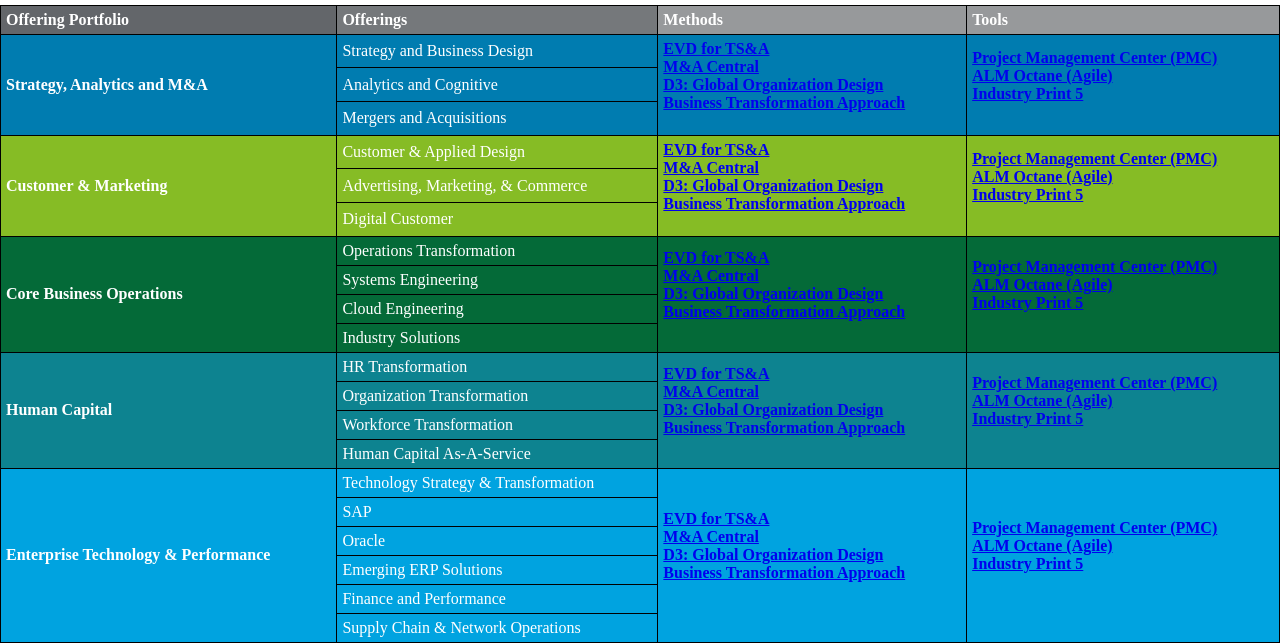
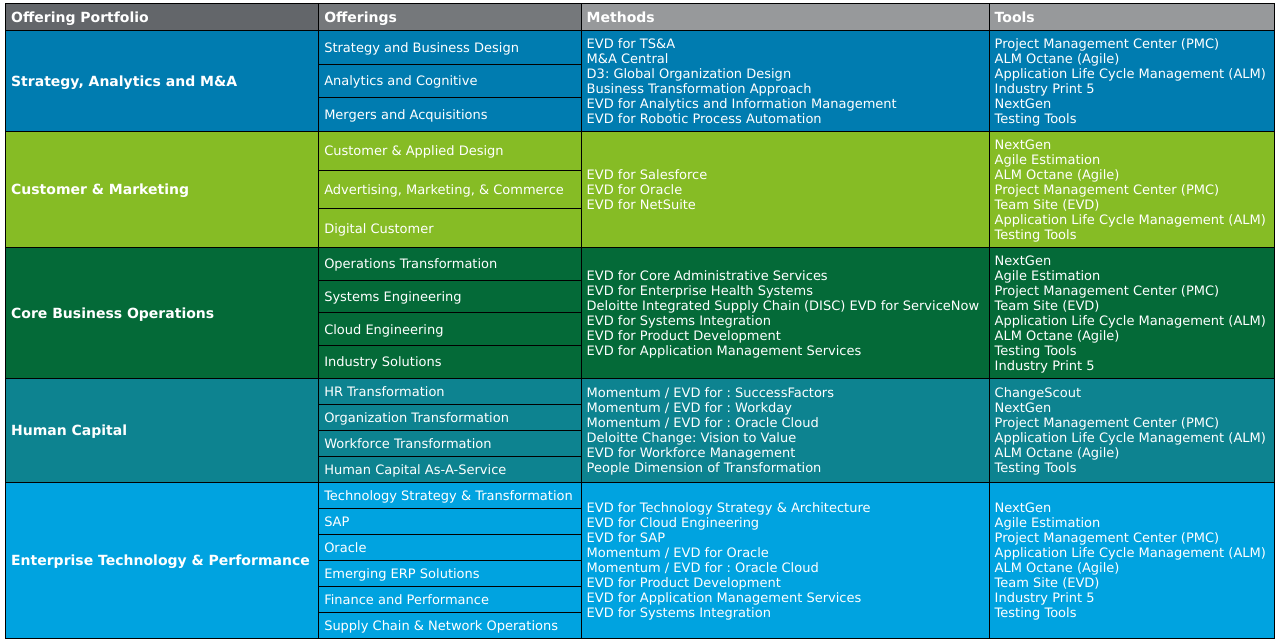
Before and after one commit to codingakash4/APAC-DE-COP-M-T-, a plain HTML site: page index.html in a window 1280 px wide. Shown: the part 165-809 px from the top of the page. Drawn offline with Linux system fonts and the light colour scheme.

Commit message:
Add files via upload

```diff
--- a/css/style.css
+++ b/css/style.css
@@ -1,15 +1,50 @@
 body{
-  margin: 0;
+  margin: 5px;
   }
 h2{
-  margin: 8px;
+  margin: 5px;
 }
-table, th, td {
+table,td{
   border: 1px solid black;
   border-collapse: collapse;
+  font-family: verdana;
+  font-style: normal;
+  font-size: 13px;
 }
-th, td {
+th{
+  border: 1px solid black;
+  border-collapse: collapse;
+  font-family: verdana;
+  font-style: normal;
+  font-size: 14px;
   padding: 5px;
   text-align: left;
   color: white;
 }
+td{
+  border: 1px solid black;
+  border-collapse: collapse;
+  font-family: verdana;
+  font-style: normal;
+  font-size: 13px;
+  padding: 5px;
+  text-align: left;
+  color: white;
+}
+a:link {
+  text-decoration: none;
+  color: white
+}
+
+a:visited {
+  text-decoration: none;
+}
+
+a:hover {
+  text-decoration: underline;
+  color: blue;
+}
+
+a:active {
+  text-decoration: underline;
+}
--- a/index.html
+++ b/index.html
@@ -13,23 +13,30 @@
 
     <table style="width:100%">
       <tr>
-        <th style="background-color:#63666A">Offering Portfolio</th>
-        <th style="background-color:#75787B">Offerings</th>
-        <th style="background-color:#97999B">Methods</th>
-        <th style="background-color:#97999B">Tools</th>
+        <th class="header1" style="background-color:#63666A">Offering Portfolio</th>
+        <th class="header1" style="background-color:#75787B">Offerings</th>
+        <th class="header1" style="background-color:#97999B">Methods</th>
+        <th class="header1" style="background-color:#97999B">Tools</th>
       </tr>
       <tr>
         <th rowspan="3" style="background-color:#007CB0">Strategy, Analytics and M&A</th>
         <td style="background-color:#007CB0">Strategy and Business Design</td>
-        <th rowspan="3" style="background-color:#007CB0"><a href="https://consulting.deloitteresources.com/sandd/cmt/methods/Pages/evd_tech_strat.aspx">EVD for TS&A </a><br>
+        <td rowspan="3" style="background-color:#007CB0">
+          <a href="https://consulting.deloitteresources.com/sandd/cmt/methods/Pages/evd_tech_strat.aspx">EVD for TS&A </a><br>
           <a href="https://global.deloitteresources.com/services/manda/pages/ma_central.aspx">M&A Central</a><br>
           <a href="https://methods.deloitteresources.com/GlobalOrganizationDesignMethod/index.htm">D3: Global Organization Design</a><br>
-          <a href="https://methods.deloitteresources.com/BusinessTransformation/index.htm">Business Transformation Approach</a><br><br>
-        </th>
-        <th rowspan="3" style="background-color:#007CB0"><a href="https://consulting.deloitteresources.com/sandd/cmt/enablingtools/Pages/pmc.aspx">Project Management Center (PMC)</a><br>
-          <a href="https://consulting.deloitteresources.com/sandd/cmt/enablingtools/Pages/Octane.aspx">ALM Octane (Agile)</a><br>
-          <a href="https://consulting.deloitteresources.com/sandd/cmt/enablingtools/Pages/Octane.aspx">Industry Print 5</a><br><br>
-        </th>
+          <a href="https://methods.deloitteresources.com/BusinessTransformation/index.htm">Business Transformation Approach</a><br>
+          <a href="https://consulting.deloitteresources.com/sandd/cmt/methods/Pages/evdim.aspx">EVD for Analytics and Information Management</a><br>
+          <a href="https://consulting.deloitteresources.com/sandd/cmt/methods/Pages/EVD-for-Robotic-Process-Automation.aspx">EVD for Robotic Process Automation</a><br>
+        </td>
+        <td rowspan="3" style="background-color:#007CB0">
+          <a href="https://consulting.deloitteresources.com/sandd/cmt/enablingtools/Pages/pmc.aspx">Project Management Center (PMC)</a><br>
+          <a style="col" href="https://consulting.deloitteresources.com/sandd/cmt/enablingtools/Pages/Octane.aspx">ALM Octane (Agile)</a><br>
+          <a href="https://consulting.deloitteresources.com/sandd/cmt/enablingtools/Pages/HP-ALM-Sprinter.aspx">Application Life Cycle Management (ALM)</a><br>
+          <a href="https://consulting.deloitteresources.com/sandd/cmt/enablingtools/Pages/Octane.aspx">Industry Print 5</a><br>
+          <a href="https://consulting.deloitteresources.com/sandd/cmt/enablingtools/Pages/estimate.aspx">NextGen</a><br>
+          <a href="https://consulting.deloitteresources.com/sandd/cmt/enablingtools/Pages/Home.aspx">Testing Tools</a><br>
+        </td>
       </tr>
       <tr>
         <td style="background-color:#007CB0">Analytics and Cognitive</td>
@@ -42,15 +49,20 @@
       <tr>
         <th rowspan="3" style="background-color:#86BC25">Customer & Marketing</th>
         <td style="background-color:#86BC25">Customer & Applied Design</td>
-        <th rowspan="3" style="background-color:#86BC25"><a href="https://consulting.deloitteresources.com/sandd/cmt/methods/Pages/evd_tech_strat.aspx">EVD for TS&A </a><br>
-          <a href="https://global.deloitteresources.com/services/manda/pages/ma_central.aspx">M&A Central</a><br>
-          <a href="https://methods.deloitteresources.com/GlobalOrganizationDesignMethod/index.htm">D3: Global Organization Design</a><br>
-          <a href="https://methods.deloitteresources.com/BusinessTransformation/index.htm">Business Transformation Approach</a><br><br>
-        </th>
-        <th rowspan="3" style="background-color:#86BC25"><a href="https://consulting.deloitteresources.com/sandd/cmt/enablingtools/Pages/pmc.aspx">Project Management Center (PMC)</a><br>
-          <a href="https://consulting.deloitteresources.com/sandd/cmt/enablingtools/Pages/Octane.aspx">ALM Octane (Agile)</a><br>
-          <a href="https://consulting.deloitteresources.com/sandd/cmt/enablingtools/Pages/Octane.aspx">Industry Print 5</a><br><br>
-        </th>
+        <td rowspan="3" style="background-color:#86BC25">
+            <a href="https://consulting.deloitteresources.com/sandd/cmt/methods/Pages/evd_sf.aspx">EVD for Salesforce</a><br>
+            <a href="https://consulting.deloitteresources.com/sandd/cmt/methods/Pages/evdoracle.aspx">EVD for Oracle</a><br>
+            <a href="https://consulting.deloitteresources.com/sandd/cmt/methods/Pages/evdnetsuite.aspx">EVD for NetSuite</a><br>
+        </td>
+        <td rowspan="3" style="background-color:#86BC25">
+            <a href="https://consulting.deloitteresources.com/sandd/cmt/enablingtools/Pages/estimate.aspx">NextGen</a><br>
+            <a href="https://www.km.deloitteresources.com/sites/live/consulting/_layouts/DTTS.DR.KAMDocumentForms/KAMDisplay.aspx?List=513ae4d5-443f-4bc1-9f25-8f68dc5aa0c0&ID=2201225">Agile Estimation</a><br>
+            <a href="https://consulting.deloitteresources.com/sandd/cmt/enablingtools/Pages/Octane.aspx">ALM Octane (Agile)</a></br>
+            <a href="https://consulting.deloitteresources.com/sandd/cmt/enablingtools/Pages/pmc.aspx">Project Management Center (PMC)</a></br>
+            <a href="https://consulting.deloitteresources.com/sandd/cmt/methods/Pages/SharePoint_Method_Delivery.aspx">Team Site (EVD)</a></br>
+            <a href="https://consulting.deloitteresources.com/sandd/cmt/enablingtools/Pages/HP-ALM-Sprinter.aspx">Application Life Cycle Management (ALM)</a></br>
+            <a href="https://consulting.deloitteresources.com/sandd/cmt/enablingtools/Pages/Home.aspx">Testing Tools</a></br>
+        </td>
       </tr>
       <tr>
         <td style="background-color:#86BC25">Advertising, Marketing, & Commerce</td>
@@ -63,15 +75,25 @@
       <tr>
         <th rowspan="4" style="background-color:#046A38">Core Business Operations</th>
         <td style="background-color:#046A38">Operations Transformation</td>
-        <th rowspan="4" style="background-color:#046A38"><a href="https://consulting.deloitteresources.com/sandd/cmt/methods/Pages/evd_tech_strat.aspx">EVD for TS&A </a><br>
-          <a href="https://global.deloitteresources.com/services/manda/pages/ma_central.aspx">M&A Central</a><br>
-          <a href="https://methods.deloitteresources.com/GlobalOrganizationDesignMethod/index.htm">D3: Global Organization Design</a><br>
-          <a href="https://methods.deloitteresources.com/BusinessTransformation/index.htm">Business Transformation Approach</a><br><br>
-        </th>
-        <th rowspan="4" style="background-color:#046A38"><a href="https://consulting.deloitteresources.com/sandd/cmt/enablingtools/Pages/pmc.aspx">Project Management Center (PMC)</a><br>
-          <a href="https://consulting.deloitteresources.com/sandd/cmt/enablingtools/Pages/Octane.aspx">ALM Octane (Agile)</a><br>
-          <a href="https://consulting.deloitteresources.com/sandd/cmt/enablingtools/Pages/Octane.aspx">Industry Print 5</a><br><br>
-        </th>
+        <td rowspan="4" style="background-color:#046A38">
+            <a href="https://consulting.deloitteresources.com/sandd/cmt/methods/Pages/evdcas.aspx">EVD for Core Administrative Services</a><br>
+            <a href="https://consulting.deloitteresources.com/sandd/cmt/methods/Pages/evdehr.aspx">EVD for Enterprise Health Systems</a><br>
+            <a href="https://consulting.deloitteresources.com/sandd/cmt/methods/Pages/disc_mrc.aspx">Deloitte Integrated Supply Chain (DISC)</a>
+            <a href="https://consulting.deloitteresources.com/sandd/cmt/methods/Pages/EVD-for-Service-Now.aspx">EVD for ServiceNow</a><br>
+            <a href="https://consulting.deloitteresources.com/sandd/cmt/methods/Pages/evdsi.aspx">EVD for Systems Integration</a><br>
+            <a href="https://consulting.deloitteresources.com/sandd/cmt/methods/Pages/evdproddev.aspx">EVD for Product Development</a><br>
+            <a href="https://consulting.deloitteresources.com/sandd/cmt/methods/Pages/evdams.aspx">EVD for Application Management Services</a><br>
+        </td>
+        <td rowspan="4" style="background-color:#046A38">
+          <a href="https://consulting.deloitteresources.com/sandd/cmt/enablingtools/Pages/estimate.aspx">NextGen</a><br>
+            <a href="https://www.km.deloitteresources.com/sites/live/consulting/_layouts/DTTS.DR.KAMDocumentForms/KAMDisplay.aspx?List=513ae4d5-443f-4bc1-9f25-8f68dc5aa0c0&ID=2201225">Agile Estimation</a><br>
+            <a href="https://consulting.deloitteresources.com/sandd/cmt/enablingtools/Pages/pmc.aspx">Project Management Center (PMC)</a></br>
+            <a href="https://consulting.deloitteresources.com/sandd/cmt/methods/Pages/SharePoint_Method_Delivery.aspx">Team Site (EVD)</a></br>
+            <a href="https://consulting.deloitteresources.com/sandd/cmt/enablingtools/Pages/HP-ALM-Sprinter.aspx">Application Life Cycle Management (ALM)</a></br>
+            <a href="https://consulting.deloitteresources.com/sandd/cmt/enablingtools/Pages/Octane.aspx">ALM Octane (Agile)</a></br>
+            <a href="https://consulting.deloitteresources.com/sandd/cmt/enablingtools/Pages/Home.aspx">Testing Tools</a></br>
+            <a href="https://consulting.deloitteresources.com/sandd/cmt/enablingtools/Pages/Octane.aspx">Industry Print 5</a>
+        </td>
       </tr>
       <tr>
         <td style="background-color:#046A38">Systems Engineering</td>
@@ -85,15 +107,22 @@
       <tr>
         <th rowspan="4" style="background-color:#0D8390">Human Capital</th>
         <td style="background-color:#0D8390">HR Transformation</td>
-        <th rowspan="4" style="background-color:#0D8390"><a href="https://consulting.deloitteresources.com/sandd/cmt/methods/Pages/evd_tech_strat.aspx">EVD for TS&A </a><br>
-          <a href="https://global.deloitteresources.com/services/manda/pages/ma_central.aspx">M&A Central</a><br>
-          <a href="https://methods.deloitteresources.com/GlobalOrganizationDesignMethod/index.htm">D3: Global Organization Design</a><br>
-          <a href="https://methods.deloitteresources.com/BusinessTransformation/index.htm">Business Transformation Approach</a><br><br>
-        </th>
-        <th rowspan="4" style="background-color:#0D8390"><a href="https://consulting.deloitteresources.com/sandd/cmt/enablingtools/Pages/pmc.aspx">Project Management Center (PMC)</a><br>
+        <td rowspan="4" style="background-color:#0D8390">
+            <a href="https://consulting.deloitteresources.com/sandd/cmt/methods/Pages/EVD-for-SuccessFactors.aspx">Momentum / EVD for : SuccessFactors</a><br>
+            <a href="https://consulting.deloitteresources.com/sandd/cmt/methods/Pages/evd_workday.aspx">Momentum / EVD for : Workday</a><br>
+            <a href="https://consulting.deloitteresources.com/sandd/cmt/methods/Pages/EVD-for-Oracle-Cloud.aspx">Momentum / EVD for : Oracle Cloud</a><br>
+            <a href="https://consulting.deloitteresources.com/sandd/cmt/methods/Pages/Deloitte-Change-Vision-to-Value.aspx">Deloitte Change: Vision to Value</a><br>
+            <a href="https://consulting.deloitteresources.com/sandd/cmt/methods/Pages/evdlco.aspx">EVD for Workforce Management</a><br>
+            <a href="https://consulting.deloitteresources.com/sandd/cmt/methods/Pages/pdot_mrc.aspx">People Dimension of Transformation</a><br>
+        </td>
+        <td rowspan="4" style="background-color:#0D8390">
+          <a href="https://consulting.deloitteresources.com/sandd/cmt/enablingtools/Pages/pmc.aspx">ChangeScout</a><br>
+          <a href="https://consulting.deloitteresources.com/sandd/cmt/enablingtools/Pages/estimate.aspx">NextGen</a><br>
+          <a href="https://consulting.deloitteresources.com/sandd/cmt/enablingtools/Pages/pmc.aspx">Project Management Center (PMC)</a><br>
+          <a href="https://consulting.deloitteresources.com/sandd/cmt/enablingtools/Pages/HP-ALM-Sprinter.aspx">Application Life Cycle Management (ALM)</a><br>
           <a href="https://consulting.deloitteresources.com/sandd/cmt/enablingtools/Pages/Octane.aspx">ALM Octane (Agile)</a><br>
-          <a href="https://consulting.deloitteresources.com/sandd/cmt/enablingtools/Pages/Octane.aspx">Industry Print 5</a><br><br>
-        </th>
+          <a href="https://consulting.deloitteresources.com/sandd/cmt/enablingtools/Pages/Home.aspx">Testing Tools</a><br>
+        </td>
       </tr>
       <tr>
         <td style="background-color:#0D8390">Organization Transformation</td>
@@ -110,15 +139,26 @@
       <tr>
         <th rowspan="6" style="background-color:#00A3E0">Enterprise Technology & Performance</th>
         <td style="background-color:#00A3E0">Technology Strategy & Transformation</td>
-        <th rowspan="6" style="background-color:#00A3E0"><a href="https://consulting.deloitteresources.com/sandd/cmt/methods/Pages/evd_tech_strat.aspx">EVD for TS&A </a><br>
-          <a href="https://global.deloitteresources.com/services/manda/pages/ma_central.aspx">M&A Central</a><br>
-          <a href="https://methods.deloitteresources.com/GlobalOrganizationDesignMethod/index.htm">D3: Global Organization Design</a><br>
-          <a href="https://methods.deloitteresources.com/BusinessTransformation/index.htm">Business Transformation Approach</a><br><br>
-        </th>
-        <th rowspan="6" style="background-color:#00A3E0"><a href="https://consulting.deloitteresources.com/sandd/cmt/enablingtools/Pages/pmc.aspx">Project Management Center (PMC)</a><br>
+        <td rowspan="6" style="background-color:#00A3E0">
+            <a href="https://consulting.deloitteresources.com/sandd/cmt/methods/Pages/evd_tech_strat.aspx">EVD for Technology Strategy & Architecture</a><br>
+            <a href="https://consulting.deloitteresources.com/sandd/cmt/methods/Pages/EVD-for-Cloud.aspx">EVD for Cloud Engineering</a><br>
+            <a href="https://consulting.deloitteresources.com/sandd/cmt/methods/Pages/evdsap.aspx">EVD for SAP</a><br>
+            <a href="https://hrtech.deloitte.com/momentum#/subpage/home">Momentum / EVD for Oracle</a><br>
+            <a href="https://consulting.deloitteresources.com/sandd/cmt/methods/Pages/EVD-for-Oracle-Cloud.aspx">Momentum / EVD for : Oracle Cloud</a><br>
+            <a href="https://consulting.deloitteresources.com/sandd/cmt/methods/Pages/evdproddev.aspx">EVD for Product Development</a><br>
+            <a href="https://consulting.deloitteresources.com/sandd/cmt/methods/Pages/evdams.aspx">EVD for Application Management Services</a><br>
+            <a href="https://consulting.deloitteresources.com/sandd/cmt/methods/Pages/evdsi.aspx">EVD for Systems Integration</a>
+        </td>
+        <td rowspan="6" style="background-color:#00A3E0">
+          <a href="https://consulting.deloitteresources.com/sandd/cmt/enablingtools/Pages/estimate.aspx">NextGen</a><br>
+          <a href="https://www.km.deloitteresources.com/sites/live/consulting/_layouts/DTTS.DR.KAMDocumentForms/KAMDisplay.aspx?List=513ae4d5-443f-4bc1-9f25-8f68dc5aa0c0&ID=2201225">Agile Estimation</a><br>
+          <a href="https://consulting.deloitteresources.com/sandd/cmt/enablingtools/Pages/pmc.aspx">Project Management Center (PMC)</a><br>
+          <a href="https://consulting.deloitteresources.com/sandd/cmt/enablingtools/Pages/HP-ALM-Sprinter.aspx">Application Life Cycle Management (ALM)</a><br>
           <a href="https://consulting.deloitteresources.com/sandd/cmt/enablingtools/Pages/Octane.aspx">ALM Octane (Agile)</a><br>
-          <a href="https://consulting.deloitteresources.com/sandd/cmt/enablingtools/Pages/Octane.aspx">Industry Print 5</a><br><br>
-        </th>
+          <a href="https://consulting.deloitteresources.com/sandd/cmt/enablingtools/Pages/Home.aspx">Team Site (EVD)</a><br>
+          <a href="https://consulting.deloitteresources.com/sandd/cmt/enablingtools/Pages/Octane.aspx">Industry Print 5</a><br>
+          <a href="https://consulting.deloitteresources.com/sandd/cmt/enablingtools/Pages/Home.aspx">Testing Tools</a><br>
+        </td>
       </tr>
       <tr>
         <td style="background-color:#00A3E0">SAP</td>
```
